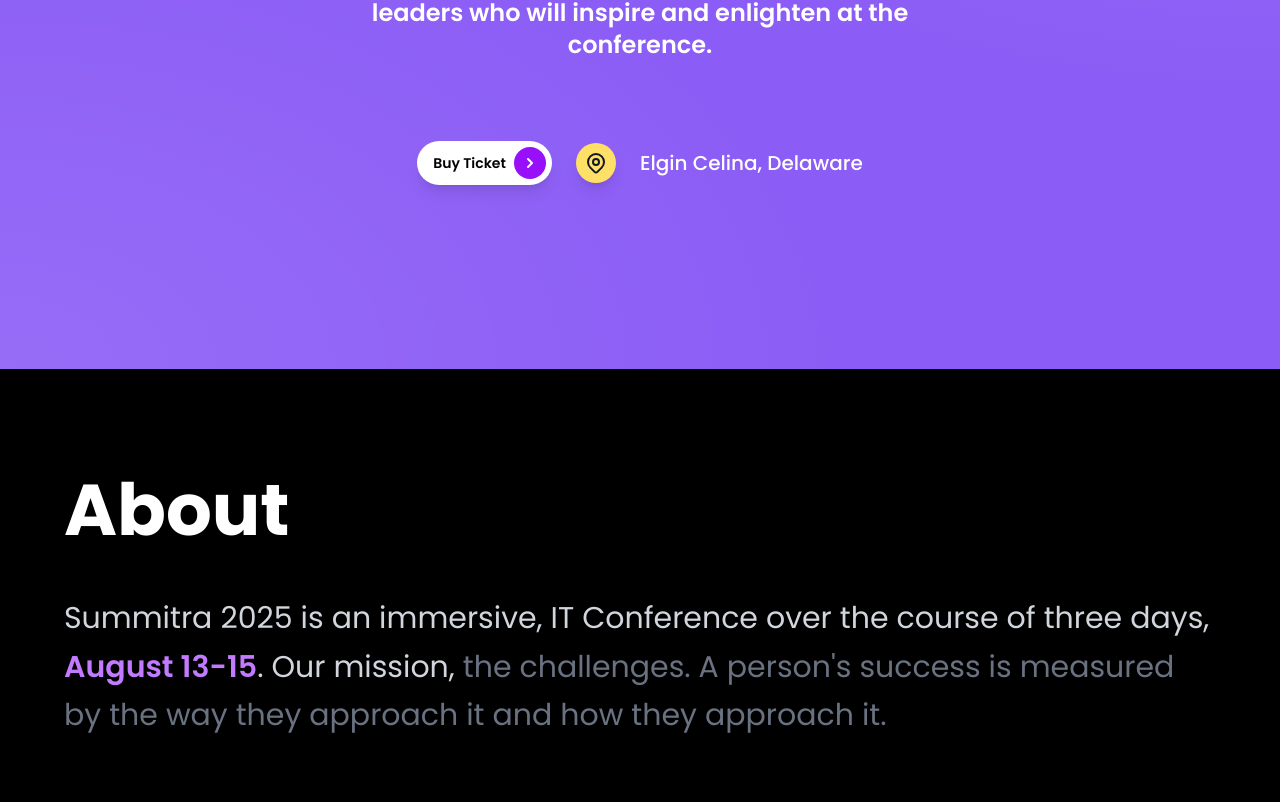
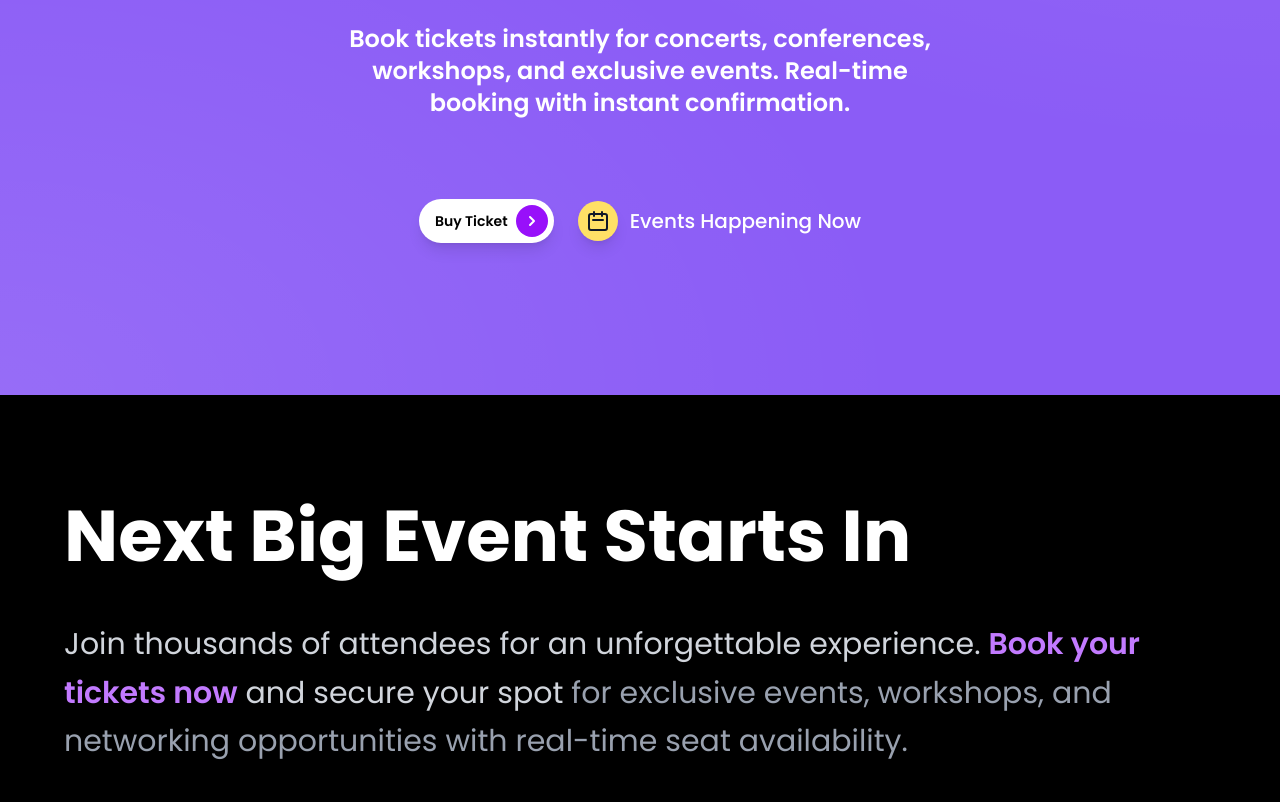
Before and after one commit to rohanmalakar/gravit-client, a React app: page / in a window 1280 px wide. Shown: the part 431-1233 px from the top of the page. Built offline with nearby package versions, Linux system fonts and the light colour scheme; the HTML template or start-up script is replaced by a standard one.

Commit message:
change the home page and update the booking

```diff
--- a/src/components/About.tsx
+++ b/src/components/About.tsx
@@ -95,7 +95,7 @@ const SummitraCountdown: React.FC = () => {
           transition={{ duration: 0.8, ease: "easeOut" }}
         >
           <h1 className="text-4xl sm:text-5xl md:text-6xl lg:text-7xl font-bold text-white mb-6 sm:mb-8 md:mb-10 lg:mb-12">
-            About
+            Next Big Event Starts In
           </h1>
         </motion.div>
 
@@ -106,10 +106,10 @@ const SummitraCountdown: React.FC = () => {
           className="mb-8 sm:mb-10 md:mb-12 lg:mb-16"
         >
           <p className="text-base sm:text-lg md:text-xl lg:text-2xl xl:text-3xl text-gray-300 leading-relaxed">
-            Summitra 2025 is an immersive, IT Conference over the course of three days,{' '}
-            <span className="text-purple-400 font-semibold">August 13-15</span>. Our mission,{' '}
-            <span className="text-gray-500">
-              the challenges. A person's success is measured by the way they approach it and how they approach it.
+            Join thousands of attendees for an unforgettable experience.{' '}
+            <span className="text-purple-400 font-semibold">Book your tickets now</span> and secure your spot{' '}
+            <span className="text-gray-400">
+              for exclusive events, workshops, and networking opportunities with real-time seat availability.
             </span>
           </p>
         </motion.div>
--- a/src/components/BuyticketBtn.tsx
+++ b/src/components/BuyticketBtn.tsx
@@ -1,13 +1,17 @@
 import React from 'react';
 import { motion } from 'framer-motion';
 import { ChevronRight } from 'lucide-react';
+import { useNavigate } from 'react-router-dom';
 
 const AnimatedTicketButton: React.FC = () => {
+  const navigate = useNavigate();
+
   return (
       <motion.button
+        onClick={() => navigate('/events')}
         whileHover="hover"
         whileTap={{ scale: 0.98 }}
-        className="relative overflow-hidden bg-white rounded-full pl-4 pr-1.5 py-1.5 shadow-lg group w-fit"
+        className="relative overflow-hidden bg-white rounded-full pl-4 pr-1.5 py-1.5 shadow-lg group w-fit cursor-pointer"
       >
         <div className="flex items-center gap-2">
           {/* Text Container */}
--- a/src/components/Footer.tsx
+++ b/src/components/Footer.tsx
@@ -3,11 +3,11 @@ import { motion } from 'framer-motion';
 
 const SummitraFooter: React.FC = () => {
   const footerLinks = [
-    { label: 'Style guide', href: '#' },
-    { label: 'Instructions', href: '#' },
-    { label: 'License', href: '#' },
-    { label: 'Changelog', href: '#' },
-    { label: '404', href: '#' },
+    { label: 'Browse Events', href: '/events' },
+    { label: 'My Bookings', href: '/dashboard' },
+    { label: 'About Us', href: '#' },
+    { label: 'Contact', href: '#' },
+    { label: 'Help Center', href: '#' },
   ];
 
   const containerVariants = {
@@ -69,11 +69,11 @@ const SummitraFooter: React.FC = () => {
               variants={itemVariants}
               className="text-purple-100 text-base md:text-lg leading-relaxed"
             >
-              Thank you for exploring our world through the lens.
+              Your trusted platform for discovering and booking
               <br />
-              From capturing cherished memories to unveiling
+              unforgettable events. From concerts to conferences,
               <br />
-              the beauty of the everyday.
+              we make event booking simple and secure.
             </motion.p>
           </motion.div>
 
@@ -86,7 +86,7 @@ const SummitraFooter: React.FC = () => {
               whileHover={{ scale: 1.05 }}
               className="inline-block px-8 py-3 border-2 border-white/30 rounded-full backdrop-blur-sm"
             >
-              <span className="text-white text-lg font-medium">August 20</span>
+              <span className="text-white text-lg font-medium">Events Live Now</span>
             </motion.div>
             <motion.div
               variants={itemVariants}
@@ -98,9 +98,9 @@ const SummitraFooter: React.FC = () => {
                 animate={{ opacity: 1, scale: 1 }}
                 transition={{ duration: 0.8, delay: 0.4 }}
               >
-                Largest 2025 IT
+                Real-Time Event
                 <br />
-                Conference.
+                Booking Platform
               </motion.h3>
             </motion.div>
           </motion.div>
@@ -138,7 +138,7 @@ const SummitraFooter: React.FC = () => {
             variants={itemVariants}
             className="text-purple-200 text-sm md:text-base"
           >
-            Design by Summitra - Powered by Webflow
+            © 2025 Summitra Events - All Rights Reserved
           </motion.p>
         </motion.div>
       </div>
--- a/src/components/Hero.tsx
+++ b/src/components/Hero.tsx
@@ -30,28 +30,30 @@ const HeroSection: React.FC = () => {
 
         {/* --- Main Headline --- */}
         <h1 className={`text-5xl sm:text-6xl md:text-7xl font-extrabold leading-tight ${highlightColor} mb-8`}>
-          Code. Connect.
-          Create. One Epic  Conference
+          Discover. Book.
+          Experience. Unforgettable Events
         </h1>
 
         {/* --- Subtext --- */}
         <p className={`text-xl md:text-2xl font-semibold max-w-2xl mx-auto mb-16 px-4`}>
-          Explore our lineup of keynote speakers and industry leaders who will inspire and enlighten at the conference.
+          Book tickets instantly for concerts, conferences, workshops, and exclusive events. Real-time booking with instant confirmation.
         </p>
 
 
-        {/* --- Location --- */}
-        <div className="mt-20 flex items-center justify-center space-x-6">
-
-         <AnimatedTicketButton />
-          {/* Location Pin Icon (Yellow Circle) */}
-          <div className="w-10 h-10 rounded-full bg-[#ffe066] flex items-center justify-center shadow-lg">
-            <svg className="w-6 h-6 text-gray-900" fill="none" stroke="currentColor" viewBox="0 0 24 24" xmlns="http://www.w3.org/2000/svg"><path strokeLinecap="round" strokeLinejoin="round" strokeWidth="2" d="M17.657 16.657L13.414 20.9a1.998 1.998 0 01-2.828 0L6.343 16.657a8 8 0 1111.314 0z"></path><path strokeLinecap="round" strokeLinejoin="round" strokeWidth="2" d="M15 11a3 3 0 11-6 0 3 3 0 016 0z"></path></svg>
+        {/* --- CTA Section --- */}
+        <div className="mt-20 flex flex-col sm:flex-row items-center justify-center gap-6">
+          <AnimatedTicketButton />
+          <div className="flex items-center gap-3">
+            {/* Calendar Icon */}
+            <div className="w-10 h-10 rounded-full bg-[#ffe066] flex items-center justify-center shadow-lg">
+              <svg className="w-6 h-6 text-gray-900" fill="none" stroke="currentColor" viewBox="0 0 24 24">
+                <path strokeLinecap="round" strokeLinejoin="round" strokeWidth="2" d="M8 7V3m8 4V3m-9 8h10M5 21h14a2 2 0 002-2V7a2 2 0 00-2-2H5a2 2 0 00-2 2v12a2 2 0 002 2z" />
+              </svg>
+            </div>
+            <span className="text-lg md:text-xl font-medium">
+              Events Happening Now
+            </span>
           </div>
-
-          <span className="text-lg md:text-xl font-medium">
-            Elgin Celina, Delaware
-          </span>
         </div>
 
       </div>
--- a/src/components/Pricing.tsx
+++ b/src/components/Pricing.tsx
@@ -24,19 +24,22 @@ const PricingSection: React.FC = () => {
   const scale = useTransform(scrollYProgress, [0, 0.5, 1], [0.9, 0.95, 1]);
 
   const basicFeatures = [
-    'Full event access',
-    'Access to keynote & breakout sessions',
-    'Networking opportunities',
-    'Access to post-event session recordings',
-    'Conference materials and swag bag'
+    'Real-time seat availability',
+    'Instant booking confirmation',
+    'Secure payment gateway',
+    'E-ticket delivery via email',
+    'QR code for easy check-in',
+    '24/7 customer support'
   ];
 
   const premiumFeatures = [
-    'Full event access',
-    'Access to keynote & breakout sessions',
-    'Networking opportunities',
-    'Access to post-event session recordings',
-    'Conference materials and swag bag'
+    'All Basic features included',
+    'Priority seating selection',
+    'Early access to new events',
+    'Exclusive discounts & offers',
+    'Mobile app access',
+    'Booking history & analytics',
+    'Multi-event package deals'
   ];
 
   return (
@@ -60,12 +63,12 @@ const PricingSection: React.FC = () => {
           className="relative z-10 text-center pt-20 pb-16 px-8"
         >
           <h1 className="text-5xl md:text-7xl font-bold text-yellow-300 mb-6">
-            Pricing For Tickets
+            Event Booking Benefits
           </h1>
           <p className="text-white/80 text-lg md:text-xl max-w-3xl mx-auto">
-            Explore our lineup of keynote speakers and industry <span className="text-white/60">leaders who</span>
+            Experience seamless event booking with <span className="text-white/60">real-time seat availability,</span>
             <br />
-            <span className="text-white/60">will inspire and enlighten at the conference.</span>
+            <span className="text-white/60">instant confirmations, and secure payment processing.</span>
           </p>
         </motion.div>
 
@@ -85,13 +88,13 @@ const PricingSection: React.FC = () => {
           >
             <div className="mb-8">
               <span className="inline-block px-6 py-2 bg-purple-400/30 rounded-full text-white text-lg mb-6">
-                Basic
+                Standard User
               </span>
               <div className="flex items-baseline gap-2 mb-8">
-                <span className="text-7xl md:text-8xl font-bold text-yellow-300">$99</span>
+                <span className="text-7xl md:text-8xl font-bold text-yellow-300">Free</span>
               </div>
               <p className="text-white/70 text-lg mb-8">
-                Explore our lineup of keynote speakers and industry <span className="text-white/50">leaders who will inspire and enlighten at the conference.</span>
+                Perfect for casual event-goers. <span className="text-white/50">Get access to all essential booking features with no subscription fees.</span>
               </p>
             </div>
 
@@ -124,13 +127,14 @@ const PricingSection: React.FC = () => {
           >
             <div className="mb-8">
               <span className="inline-block px-6 py-2 bg-purple-400/30 rounded-full text-white text-lg mb-6">
-                Premium
+                Premium Member
               </span>
               <div className="flex items-baseline gap-2 mb-8">
-                <span className="text-7xl md:text-8xl font-bold text-yellow-300">$399</span>
+                <span className="text-7xl md:text-8xl font-bold text-yellow-300">$49</span>
+                <span className="text-white/60 text-xl">/month</span>
               </div>
               <p className="text-white/70 text-lg mb-8">
-                Explore our lineup of keynote speakers and industry <span className="text-white/50">leaders who will inspire and enlighten at the conference.</span>
+                For frequent event attendees. <span className="text-white/50">Unlock exclusive perks, discounts, and priority access to hottest events.</span>
               </p>
             </div>
 
--- a/src/pages/UserDashboard.tsx
+++ b/src/pages/UserDashboard.tsx
@@ -8,7 +8,6 @@ interface Booking {
   id: number;
   eventId: number;
   userId: number;
-  seats: number[];
   quantity: number;
   totalAmount: number;
   status: string;
```
Also changed, not shown: src/components/BookingForm.tsx (+2 -16 lines), src/components/Faq.tsx (+8 -8 lines).
